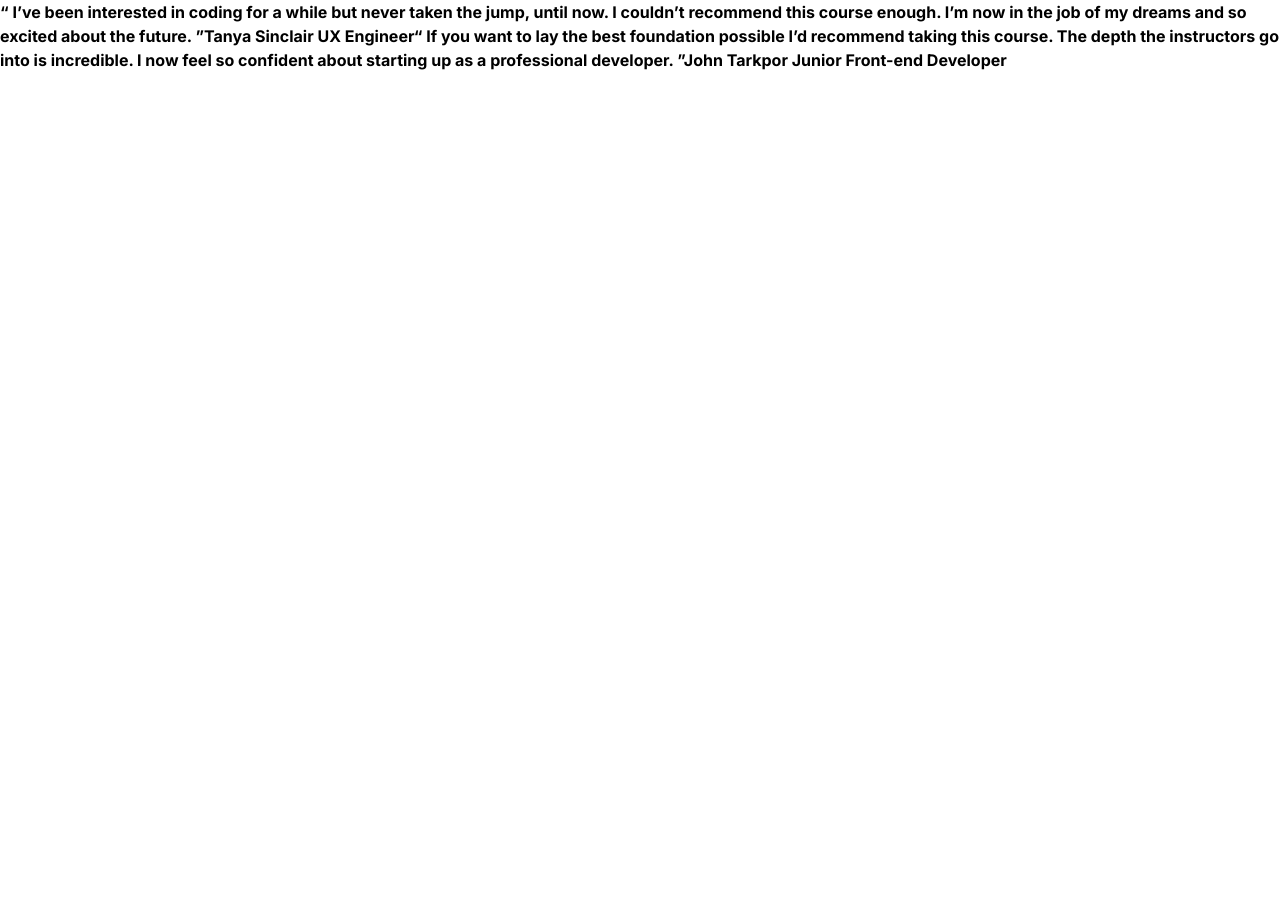
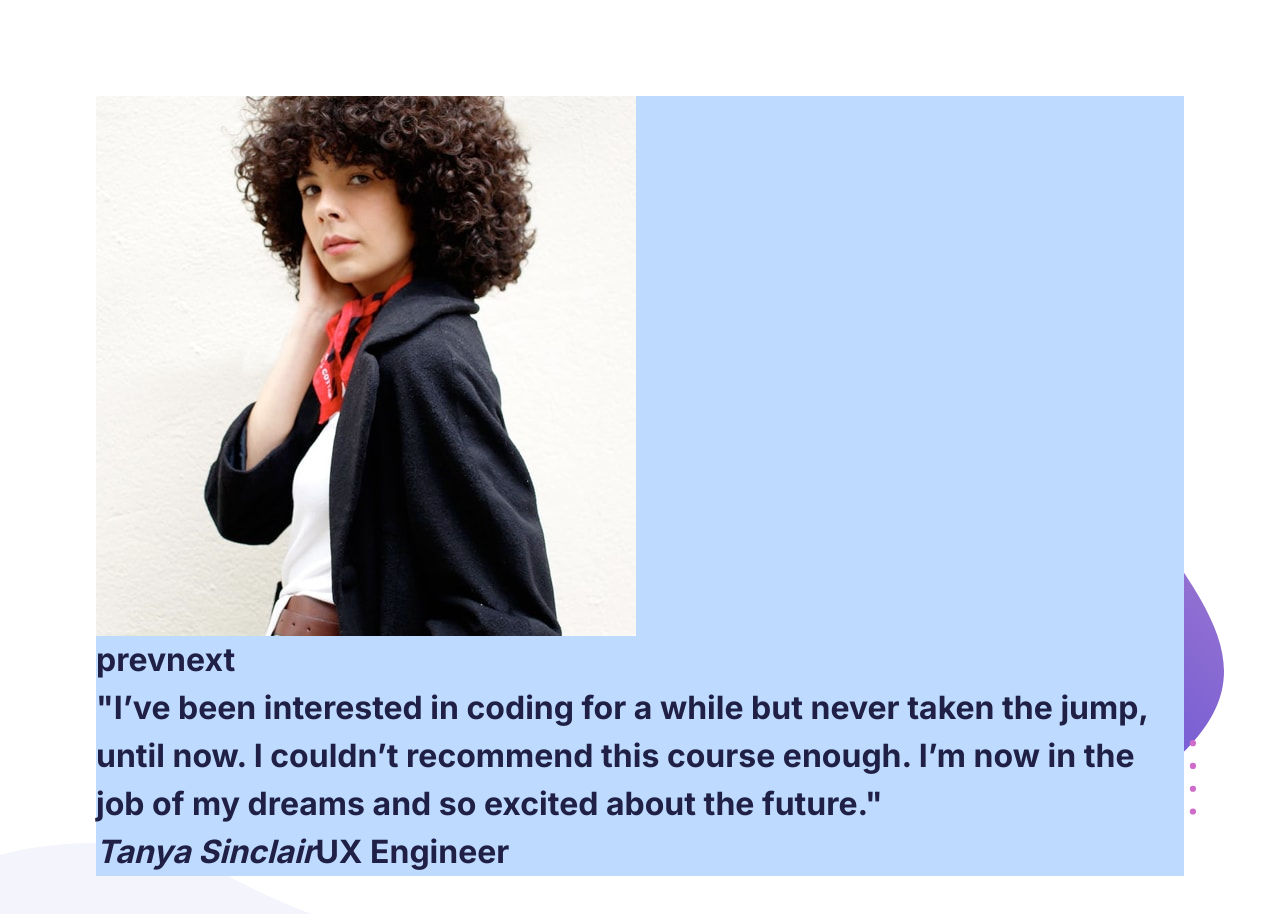
Before and after one commit to lilKriT/fem-coding-bootcamp-testimonials-slider, a Next.js app: page / in a window 1280 px wide. Shown: the top 914 px of the page. Before the commit the page ends 800 px from the top, so only its background shows below. Built offline with nearby package versions, Linux system fonts and the light colour scheme.

Commit message:
Lots of work.

```diff
--- /dev/null
+++ b/_components/TestimonialsSlider.tsx
@@ -0,0 +1,46 @@
+"use client";
+
+import testimonials from "@/data/testimonials";
+import Image from "next/image";
+import { useState } from "react";
+
+const TestimonialsSlider = () => {
+  const [index, setIndex] = useState(0);
+
+  const nextSlide = () => {
+    // console.log(testimonials.length);
+    setIndex((index + 1) % testimonials.length);
+  };
+
+  const prevSlide = () => {
+    // console.log(testimonials.length);
+    setIndex((index - 1 + testimonials.length) % testimonials.length);
+  };
+
+  return (
+    <div className="bg-blue-200">
+      {/* Image */}
+      <div>
+        <Image
+          src={testimonials[index].imageURL}
+          alt={`Picture of ${testimonials[index].name}`}
+          width={540}
+          height={540}
+          className="duration-1000 animate-slide"
+        />
+        <button onClick={prevSlide}>prev</button>
+        <button onClick={nextSlide}>next</button>
+      </div>
+      {/* Quote */}
+      <blockquote>
+        {testimonials[index].text}
+        <footer>
+          <cite>{testimonials[index].name}</cite>
+          {testimonials[index].title}
+        </footer>
+      </blockquote>
+    </div>
+  );
+};
+
+export default TestimonialsSlider;
--- a/app/globals.css
+++ b/app/globals.css
@@ -8,11 +8,28 @@
   /* Colors */
   --color-blue-950: hsl(240, 38%, 20%);
   --color-gray-400: hsl(240, 18%, 77%);
+
+  /* Animations */
+  --animate-slide: slide 1s ease-in-out;
+
+  @keyframes slide {
+    0% {
+      transform: translateY(100px);
+    }
+    100% {
+      transform: translateY(0px);
+    }
+  }
 }
 
 body {
-  background: var(--background);
-  color: var(--foreground);
+  background: var(--color-white);
+  color: var(--color-blue-950);
   font-family: var(--font-sans), Arial, Helvetica, sans-serif;
   font-weight: 700;
+  font-size: var(--font-base);
 }
+
+* {
+  /* @apply outline outline-blue-200; */
+}
--- a/app/page.tsx
+++ b/app/page.tsx
@@ -1,21 +1,15 @@
+import TestimonialsSlider from "@/_components/TestimonialsSlider";
+
 export default function Home() {
   return (
-    <div className="">
-      <span>
-        “ I’ve been interested in coding for a while but never taken the jump,
-        until now. I couldn’t recommend this course enough. I’m now in the job
-        of my dreams and so excited about the future. ”
-      </span>
-
-      <span>Tanya Sinclair UX Engineer</span>
-
-      <span>
-        “ If you want to lay the best foundation possible I’d recommend taking
-        this course. The depth the instructors go into is incredible. I now feel
-        so confident about starting up as a professional developer. ”
-      </span>
-
-      <span>John Tarkpor Junior Front-end Developer</span>
-    </div>
+    <section
+      className="min-h-dvh flex justify-center items-center p-24
+      bg-[url(/pattern-curve.svg),url(/pattern-bg.svg)] bg-position-[bottom_left,center_right_10%]
+      bg-size-[40%_auto,auto_70%] bg-no-repeat"
+    >
+      <div className="">
+        <TestimonialsSlider />
+      </div>
+    </section>
   );
 }
--- /dev/null
+++ b/data/testimonials.ts
@@ -0,0 +1,16 @@
+const testimonials: Testimonial[] = [
+  {
+    name: "Tanya Sinclair",
+    title: "UX Engineer",
+    text: ` "I’ve been interested in coding for a while but never taken the jump, until now. I couldn’t recommend this course enough. I’m now in the job of my dreams and so excited about the future." `,
+    imageURL: "/image-tanya.jpg",
+  },
+  {
+    name: "John Tarkpor",
+    title: "Junior Front-end Developer",
+    text: ` "If you want to lay the best foundation possible I’d recommend taking this course. The depth the instructors go into is incredible. I now feel so confident about starting up as a professional developer." `,
+    imageURL: "/image-john.jpg",
+  },
+];
+
+export default testimonials;
--- /dev/null
+++ b/types/testimonial.ts
@@ -0,0 +1,6 @@
+type Testimonial = {
+  name: string;
+  title: string;
+  text: string;
+  imageURL: string;
+};
```
